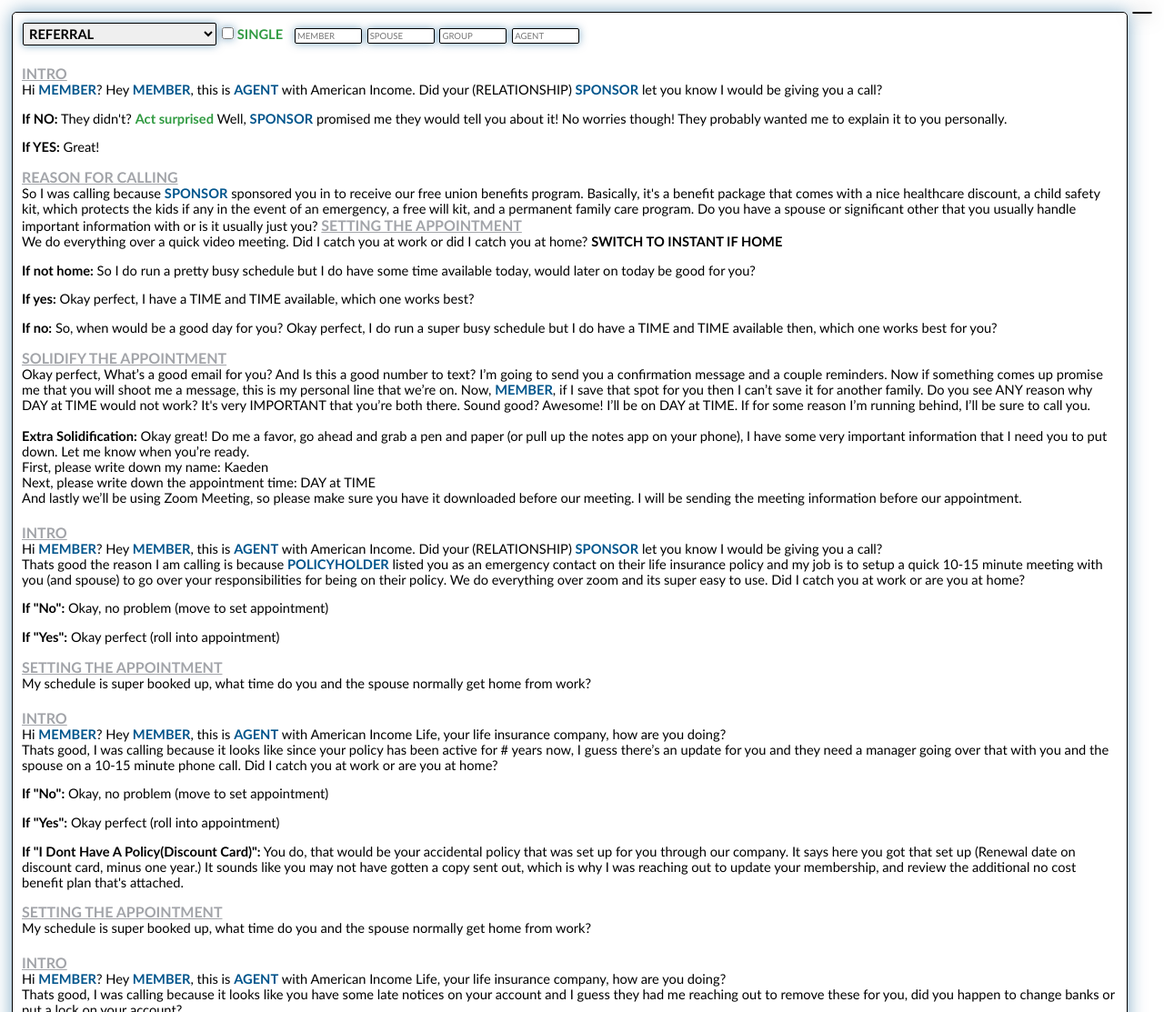
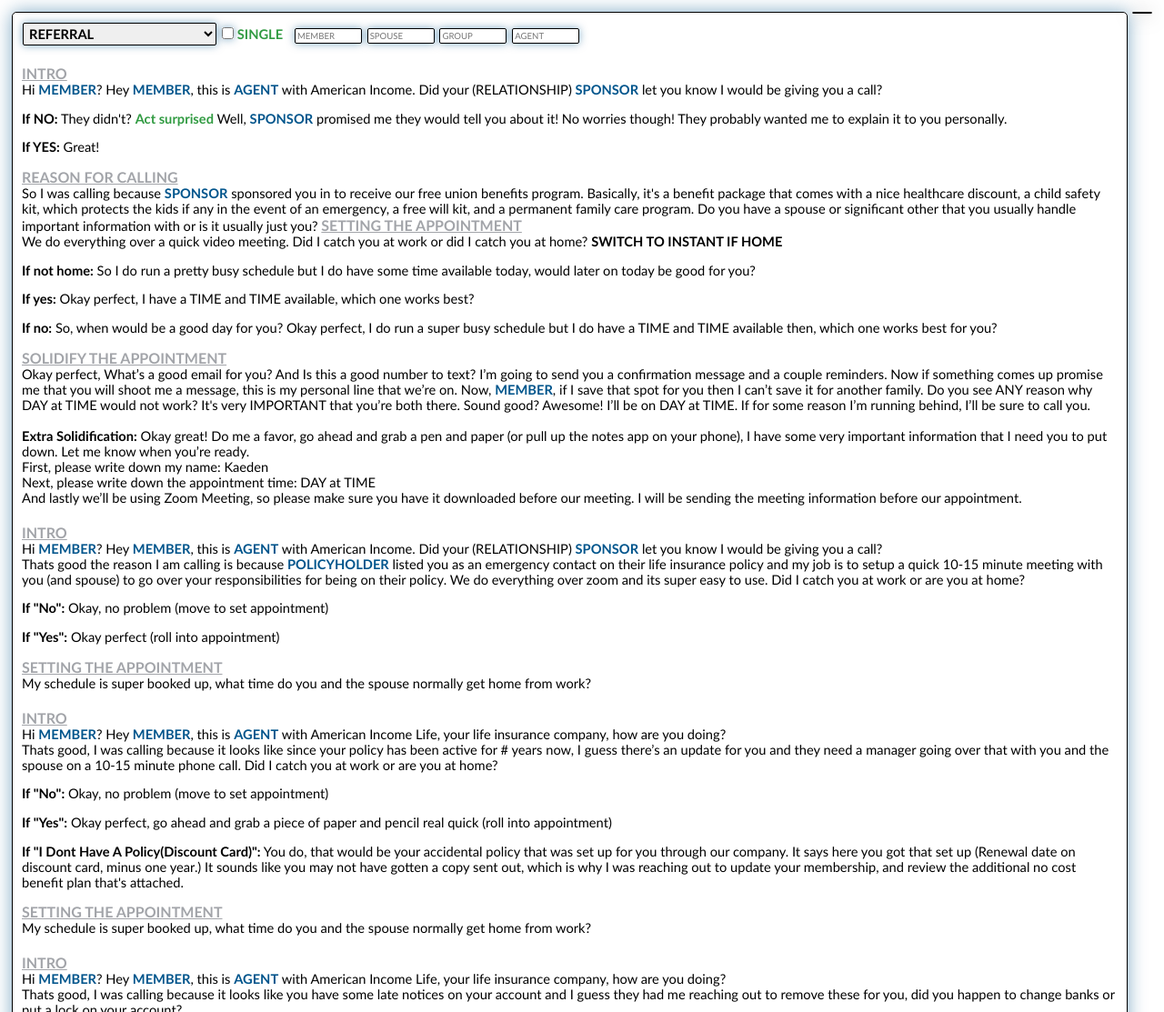
Before and after one commit to kjvaughns/scripts, a plain HTML site: page index.html in a window 1280 px wide. Shown: the top 1113 px of the page at 91% size. Drawn offline with Linux system fonts and the light colour scheme; a web font is replaced by a local one.

Commit message:
Update index.html

```diff
--- a/index.html
+++ b/index.html
@@ -77,7 +77,7 @@
                     Hi <span class="VERBALChar memberDisplay">MEMBER</span>? Hey <span class="VERBALChar memberDisplay">MEMBER</span>, this is <span class="VERBALChar agentDisplay">AGENT</span> with American Income Life, your life insurance company, how are you doing?<br>
                     Thats good, I was calling because it looks like since your policy has been active for # years now, I guess there’s an update for you and they need a manager going over that with you and the spouse on a 10-15 minute phone call. Did I catch you at work or are you at home?
                     <p><strong>If "No":</strong> Okay, no problem (move to set appointment)</p>
-                    <p><strong>If "Yes":</strong> Okay perfect (roll into appointment)</p>
+                    <p><strong>If "Yes":</strong> Okay perfect, go ahead and grab a piece of paper and pencil real quick (roll into appointment)</p>
                     <p><strong>If "I Dont Have A Policy(Discount Card)":</strong> You do, that would be your accidental policy that was set up for you through our company. It says here you got that set up (Renewal date on discount card, minus one year.) It sounds like you may not have gotten a copy sent out, which is why I was reaching out to update your membership, and review the additional no cost benefit plan that's attached.</p>
 
                     <span class="phone-step">SETTING THE APPOINTMENT</span><br>
```
